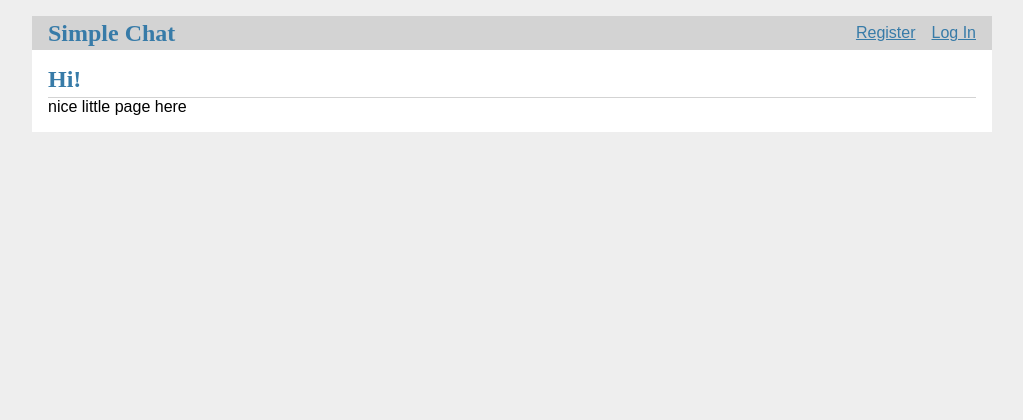
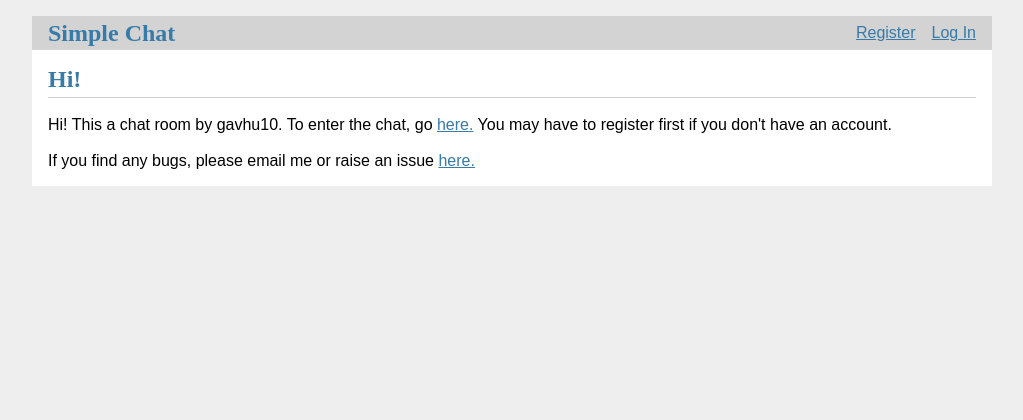
Before and after one commit to gavhu10/MessageJar, a Flask app: page / in a window 1280 px wide. Shown: the top 420 px of the page, without its empty margins (128-1151 px from the left). Run offline with Flask 3, Linux system fonts and the light colour scheme.

Commit message:
Update main page and readme

```diff
--- a/templates/main_page.html
+++ b/templates/main_page.html
@@ -5,5 +5,8 @@
 {% endblock %}
 
 {% block content %}
-nice little page here
+<br>
+Hi! This a chat room by gavhu10. To enter the chat, go <a href="{{ url_for('auth.login') }}">here.</a>
+You may have to register first if you don't have an account. <br><br>
+If you find any bugs, please email me or raise an issue <a href="https://github.com/gavhu10/simplechat">here.</a>
 {% endblock %}
```
Also changed, not shown: README.md.
